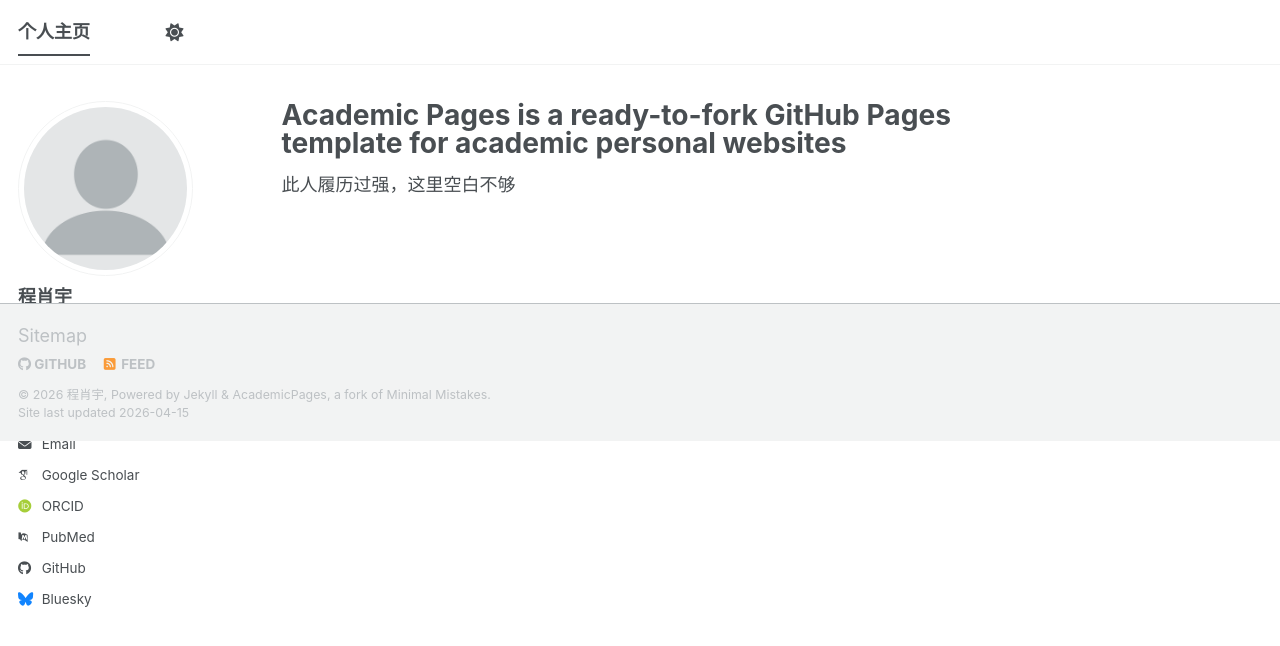
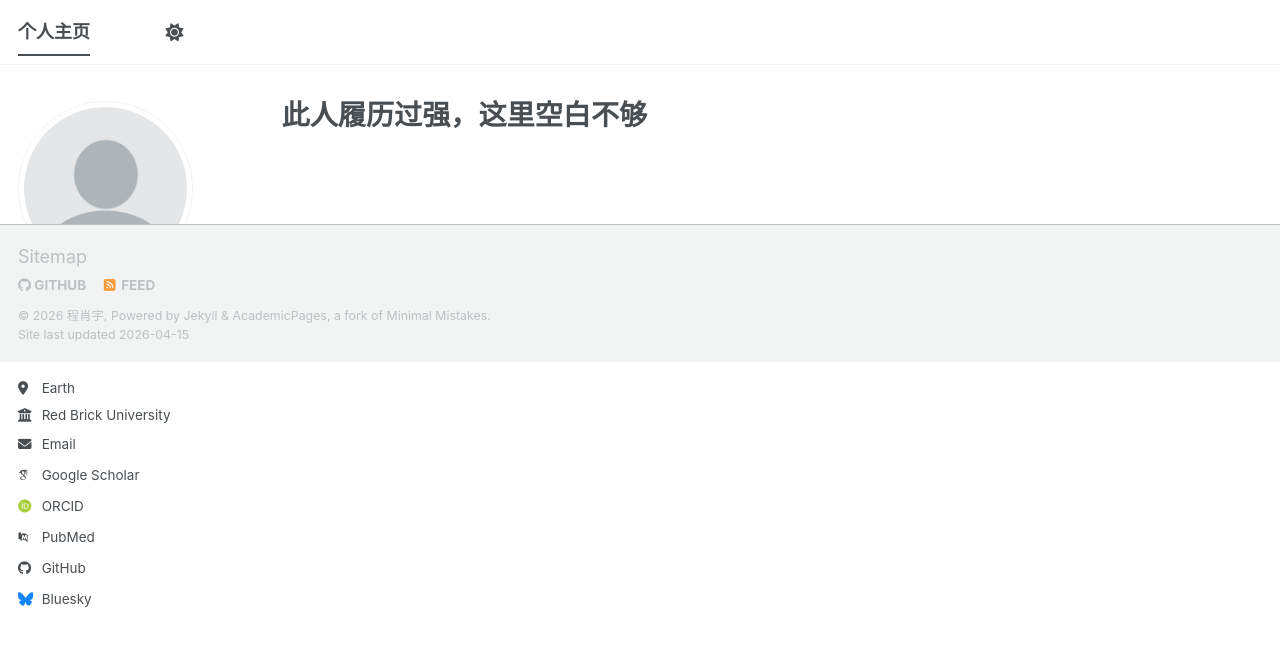
Before and after one commit to XuanY14/xuany14.github.io, a Jekyll site: the page built from _pages/about.md, in a window 1280 px wide. Shown: the top 646 px of the page. Built offline with Jekyll 4.4.1, drawn with Linux system fonts in a browser that asks for light colours; some web fonts are replaced; a script bundle is joined from its source files by our own code; library files that are not in the unit come from our copies.

Commit message:
Update about.md

```diff
--- a/_pages/about.md
+++ b/_pages/about.md
@@ -1,10 +1,8 @@
 ---
 permalink: /
-title: "Academic Pages is a ready-to-fork GitHub Pages template for academic personal websites"
+title: "此人履历过强，这里空白不够"
 author_profile: true
 redirect_from:
   - /about/
   - /about.html
 ---
-
-此人履历过强，这里空白不够
```
